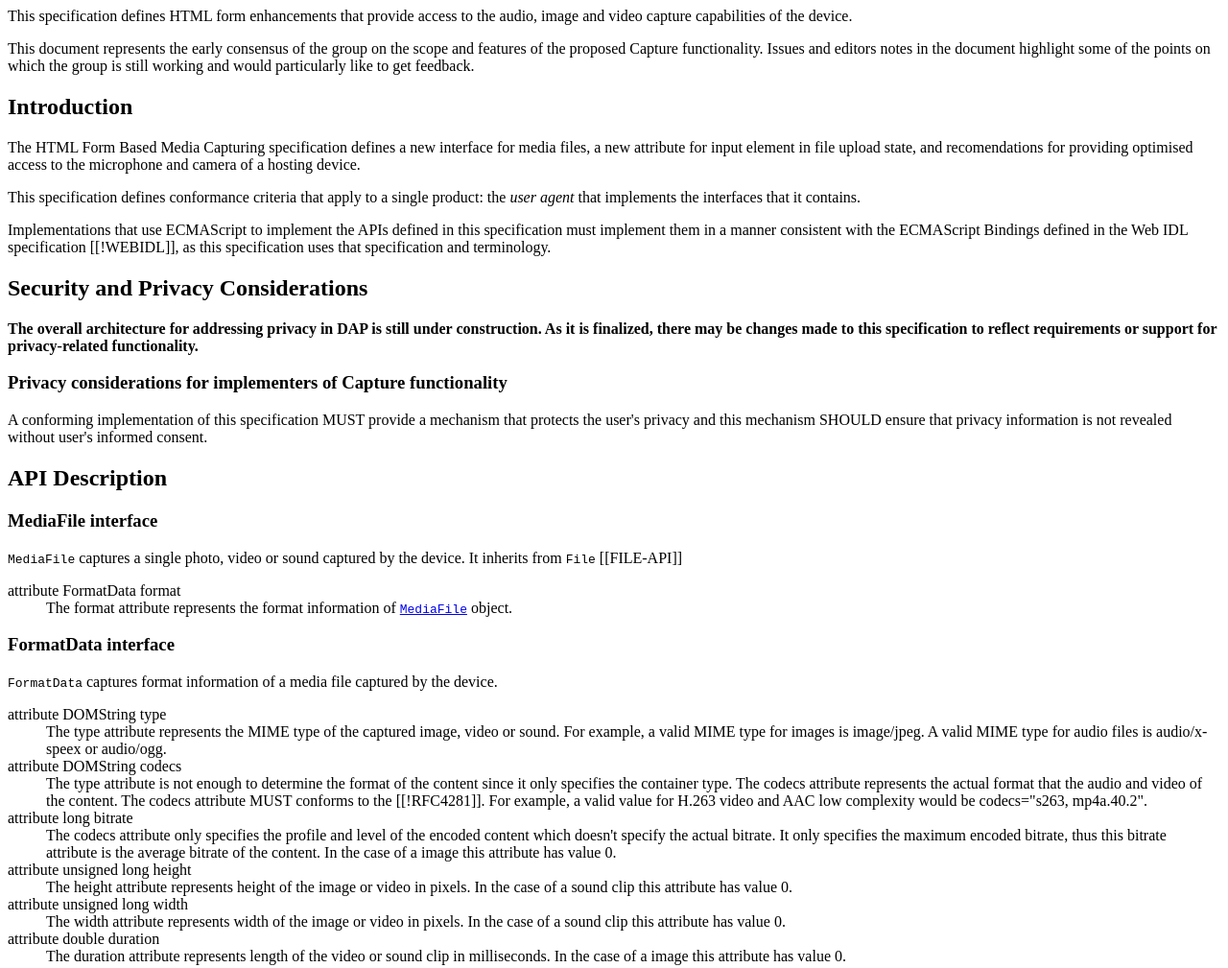
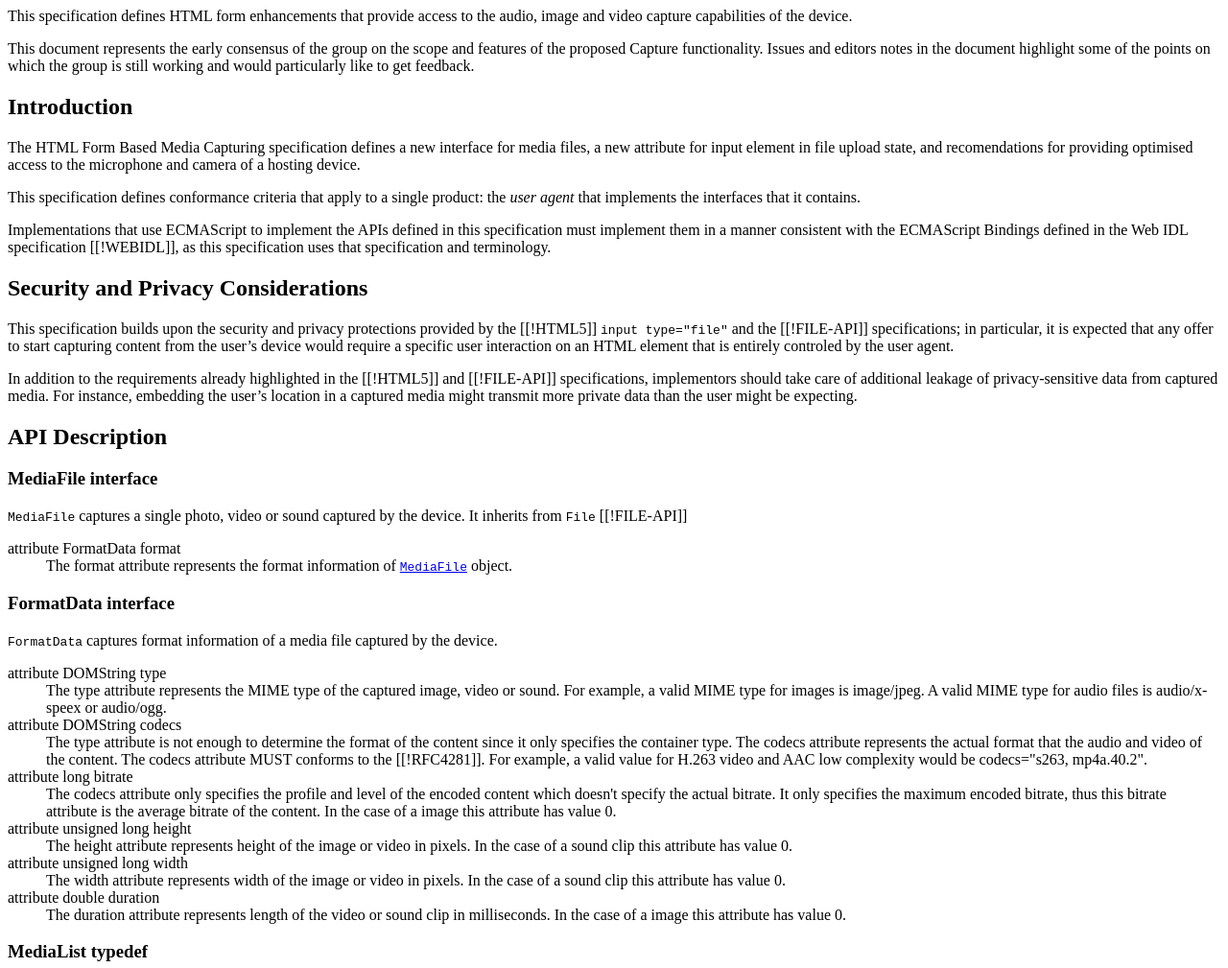
Before and after one commit to w3c/html-media-capture, a plain HTML site: page Overview.html in a window 1280 px wide. Shown: the top 1009 px of the page at 96% size. Drawn offline with Linux system fonts and the light colour scheme; a script that the page names is missing.

Commit message:
added some actual security/privacy considerations

```diff
--- a/Overview.html
+++ b/Overview.html
@@ -63,19 +63,9 @@
     <h2>Security and Privacy Considerations</h2>
     <!-- @@@ get inspiration from FileAPI spec -->
     <!-- @@@ make note of leaking private date through EXIF -->
-    <p class='note'>
-    <strong>The overall architecture for addressing privacy in DAP is still
-    under construction. As it is finalized, there may be changes made to
-    this specification to reflect requirements or support for privacy-related
-    functionality.</strong>
-    </p>
+    <p>This specification builds upon the security and privacy protections provided by the [[!HTML5]] <code>input type="file"</code> and the [[!FILE-API]] specifications; in particular, it is expected that any offer to start capturing content from the user’s device would require a specific user interaction on an HTML element that is entirely controled by the user agent.</p>
 
-    <h3>Privacy considerations for implementers of Capture functionality</h3>
-
-    <p>A conforming implementation of this specification MUST provide a
-    mechanism that protects the user's privacy and this mechanism SHOULD
-    ensure that privacy information is not revealed without user's
-    informed consent.</p>
+    <p>In addition to the requirements already highlighted in the [[!HTML5]] and [[!FILE-API]] specifications, implementors should take care of additional leakage of privacy-sensitive data from captured media. For instance, embedding the user’s location in a captured media might transmit more private data than the user might be expecting.</p>
 
     </section>
 
@@ -86,7 +76,7 @@
 
     <p><code>MediaFile</code> captures a single photo, video or sound
     captured by the device. It inherits
-    from <code>File</code> [[FILE-API]]</p>
+    from <code>File</code> [[!FILE-API]]</p>
 
     <dl title="[NoInterfaceObject] interface MediaFile : File" class="idl">
 
```
